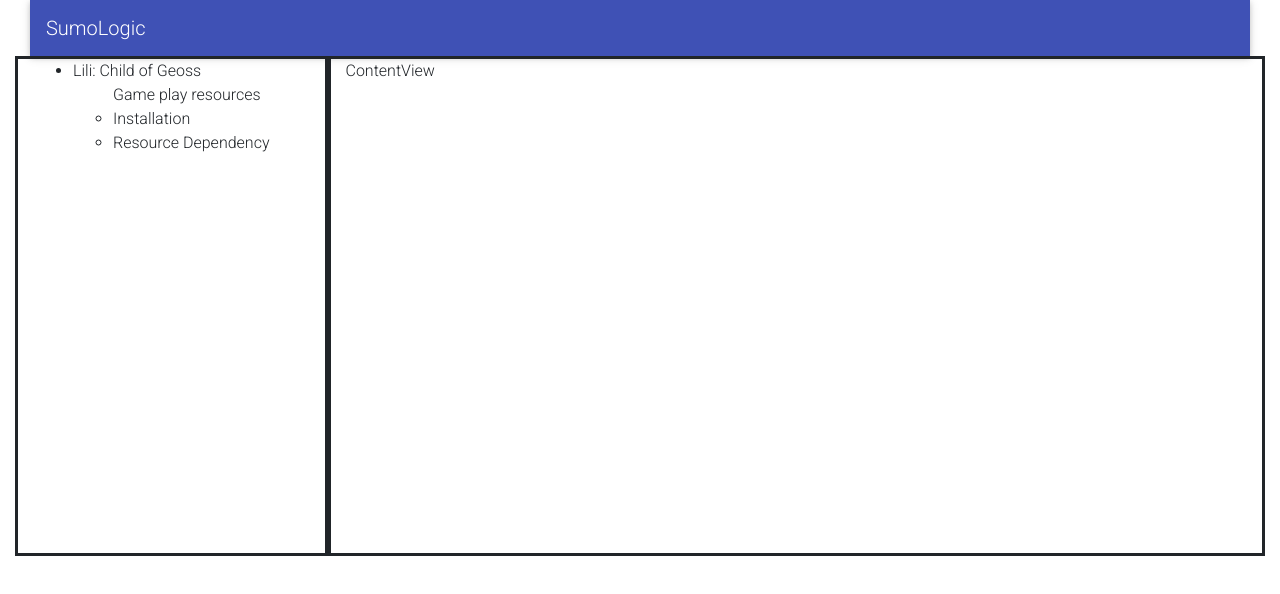
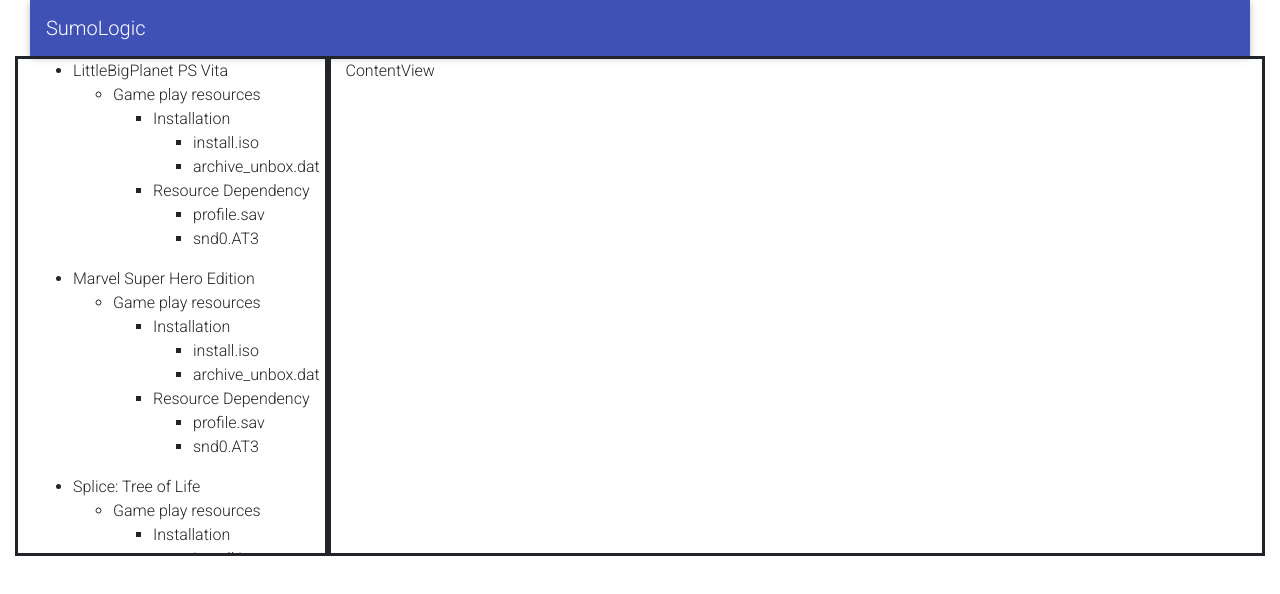
Before and after one commit to WebAppReactTraining/File-Browser-React-App, a React (Create React App) app: page / in a window 1280 px wide. Shown: the top 594 px of the page. Built offline with nearby package versions, Linux system fonts and the light colour scheme.

Commit message:
Indentation

```diff
--- a/src/App.js
+++ b/src/App.js
@@ -1,6 +1,5 @@
 import React, { Component } from 'react';
 import BaseView from './components/BaseView';
-import logo from './logo.svg';
 import './App.css';
 
 class App extends Component {
--- a/src/components/IndentationList.js
+++ b/src/components/IndentationList.js
@@ -3,21 +3,46 @@ import React,{Component} from 'react';
 class IndentationList extends Component{
 
 	generateHTML (){
-		let data=this.props.data, listHTML='';
-		if(data != null && data.length > 0){
-			data.map(repeater => {
-				let temp, objectKeys = Object.keys(repeater);
-				console.log(objectKeys);
-				if(objectKeys != null & objectKeys.length > 0){
-					let key0 = objectKeys[0], key1 = objectKeys[1];
+	let data=this.props.data;
 
-					let repeaterChild = repeater[key1];
-					let chld = Object.keys(repeaterChild), key01 = chld[0], key02 = chld[1];
-					listHTML = <ul> <li>{repeater.title } <ul>{key1}  <li> {key01 } </li><li>{key02}  </li></ul></li></ul>;
-				}
-			});
-		}
-		return listHTML;
+	return data.map(repeater =>{
+		let key0 = Object.keys(repeater)[0],
+			key1 = Object.keys(repeater)[1],
+			repeaterChild = repeater[key1],
+			child = Object.keys(repeaterChild),
+			key01 = child[0], key02 = child[1],
+			child01 = repeaterChild[key01],
+			child02 = repeaterChild[key02],listData;
+			/*console.log(repeaterChild[key01]);
+			console.log(repeaterChild[key02]);*/
+
+		return listData =
+		<ul>
+			<li>{repeater.title }
+				<ul>
+				<li>{key1}
+					<ul>
+					<li> {key01 }
+						<ul>
+							<li>{child01[0].file_name}</li>
+							<li>{child01[1].file_name}</li>
+						</ul>
+					</li>
+					<li> {key02}
+						<ul>
+							<li>{child02[0].file_name}</li>
+							<li>{child02[1].file_name}</li>
+						</ul>
+					</li>
+					</ul>
+				</li>
+				</ul>
+
+
+			</li>
+		</ul>
+
+	})
 	}
 
 	render(){
--- a/src/components/LeftNavigation.js
+++ b/src/components/LeftNavigation.js
@@ -1,5 +1,4 @@
 import React,{Component} from 'react';
-import {Card,CardBody} from 'mdbreact';
 import Data from '../resources/long_game_tree.json';
 import IndentationList from './IndentationList';
 
--- a/src/components/TopHeader.js
+++ b/src/components/TopHeader.js
@@ -1,5 +1,5 @@
 import React,{Component} from 'react';
-import { Navbar, NavbarBrand, NavbarNav, NavbarToggler, Collapse, NavItem, NavLink, Dropdown, DropdownToggle, DropdownMenu, DropdownItem } from 'mdbreact';
+import { Navbar, NavbarBrand } from 'mdbreact';
 
 class TopHeader extends Component{
 render(){
```
